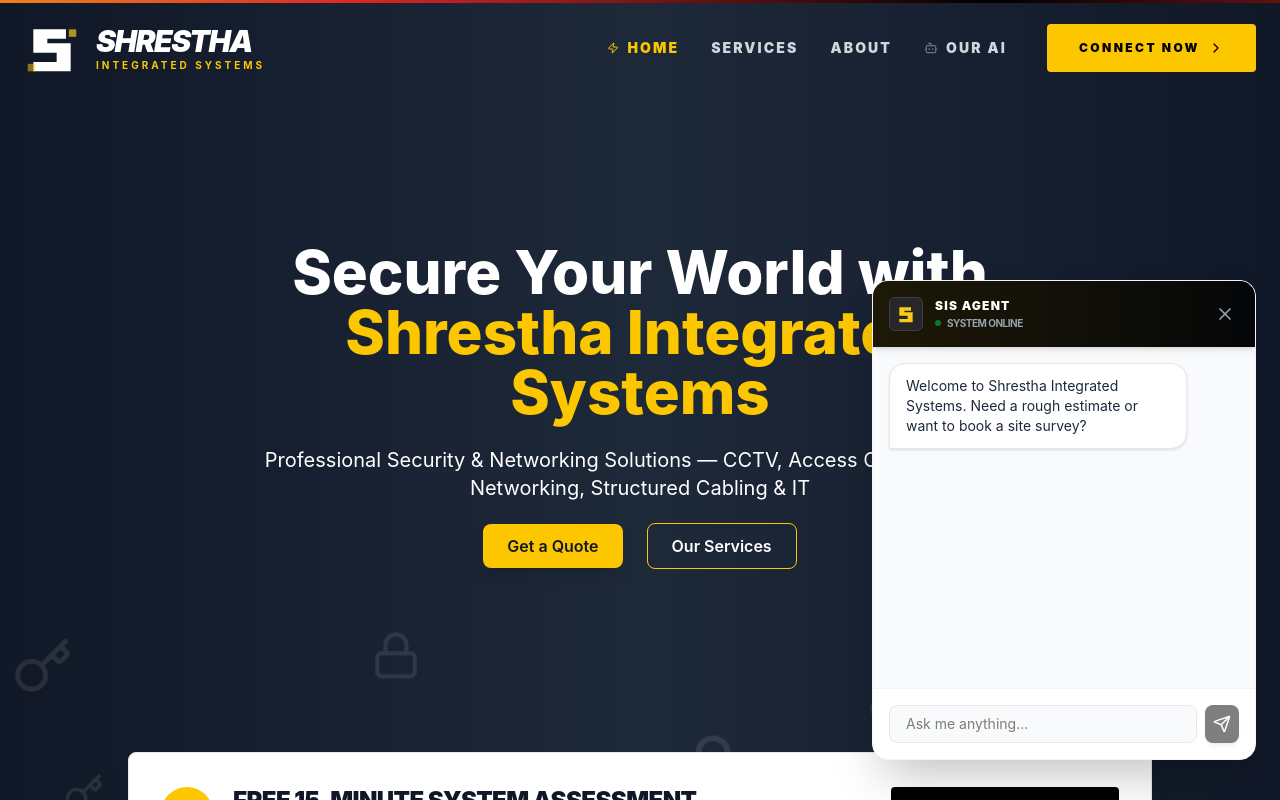
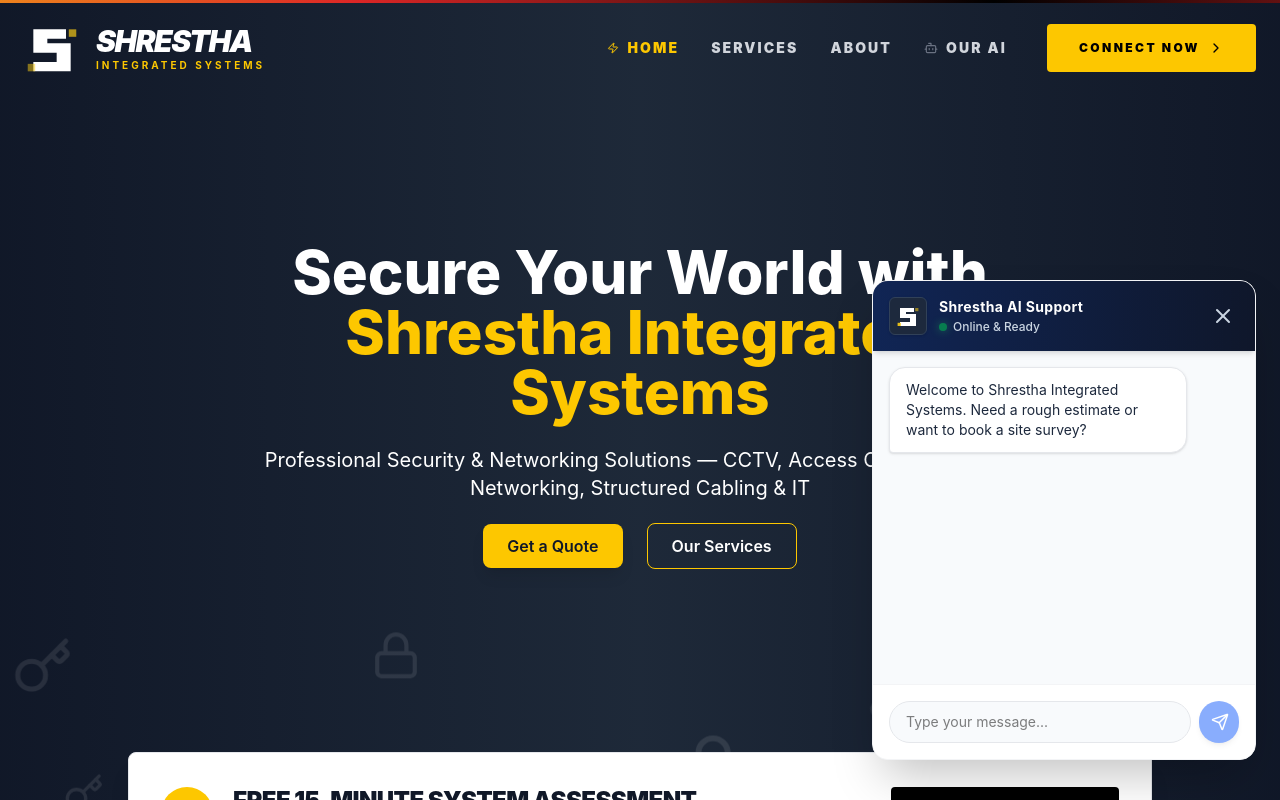
Before and after one commit to realbabish/Shrestha_Integrated_Systems, a React (Vite) app: page / in a window 1280 px wide. Both pictures are taken after a click on the button 1224 px from the left and 744 px from the top of the page. Shown: the top 800 px of the page. Built offline with nearby package versions, Linux system fonts and the light colour scheme.

Commit message:
Added high-end AI Agent chat now bubble restored UI

```diff
--- a/src/components/SIS-chatAgent/Chatwidget.jsx
+++ b/src/components/SIS-chatAgent/Chatwidget.jsx
@@ -1,11 +1,10 @@
 import { useState, useEffect, useRef } from 'react';
 import axios from 'axios';
-import { MessageCircle, X, Send, Bot } from 'lucide-react';
-import { motion, AnimatePresence } from 'framer-motion'; // Using framer-motion for the pop
+import { MessageCircle, X, Send } from 'lucide-react';
 
 function App() {
   const [isOpen, setIsOpen] = useState(false);
-  const [showHook, setShowHook] = useState(false); // New state for the "Chat now" pop
+  const [showHook, setShowHook] = useState(false); // <-- NEW STATE FOR THE BUBBLE
   const [messages, setMessages] = useState([
     { role: 'assistant', content: 'Welcome to Shrestha Integrated Systems. Need a rough estimate or want to book a site survey?' }
   ]);
@@ -14,7 +13,7 @@
   const [sessionId] = useState(() => Math.random().toString(36).substring(7));
   const messagesEndRef = useRef(null);
 
-  // 1. PROACTIVE POP: Show "Chat now" hook after 4 seconds
+  // <-- NEW: Auto-show the "Chat now" bubble after 4 seconds
   useEffect(() => {
     const timer = setTimeout(() => {
       if (!isOpen) setShowHook(true);
@@ -22,6 +21,7 @@
     return () => clearTimeout(timer);
   }, [isOpen]);
 
+  // Auto-scroll to the bottom when a new message arrives
   const scrollToBottom = () => {
     messagesEndRef.current?.scrollIntoView({ behavior: "smooth" });
   };
@@ -32,6 +32,7 @@
 
   const sendMessage = async () => {
     if (!input.trim()) return;
+
     const newMessages = [...messages, { role: 'user', content: input }];
     setMessages(newMessages);
     setInput('');
@@ -42,8 +43,10 @@
         text: input,
         session_id: sessionId
       });
+
       setMessages([...newMessages, { role: 'assistant', content: response.data.reply }]);
     } catch (error) {
+      console.error("Chat Error:", error);
       setMessages([...newMessages, { role: 'assistant', content: 'Sorry, I am having trouble connecting to the server.' }]);
     } finally {
       setIsTyping(false);
@@ -51,55 +54,78 @@
   };
 
   return (
-    <div className="fixed bottom-6 right-6 z-[9999] font-sans antialiased">
+    <div className="fixed bottom-6 right-6 z-50 font-sans antialiased">
 
-      {/* CHAT WINDOW */}
-      <AnimatePresence>
+      {/* CHAT WINDOW (Your exact original design) */}
       {isOpen && (
-          <motion.div
-            initial={{ opacity: 0, y: 20, scale: 0.95 }}
-            animate={{ opacity: 1, y: 0, scale: 1 }}
-            exit={{ opacity: 0, y: 20, scale: 0.95 }}
-            className="bg-white w-80 sm:w-96 h-[30rem] rounded-2xl shadow-2xl flex flex-col overflow-hidden border border-gray-100 mb-4"
-          >
-            {/* HEADER - Updated to your Brand Colors */}
-            <div className="bg-[#050608] text-white p-4 flex justify-between items-center shadow-md relative overflow-hidden">
-              <div className="absolute top-0 left-0 w-full h-full bg-gradient-to-r from-yellow-400/10 to-transparent pointer-events-none"></div>
+        <div className="bg-white w-80 sm:w-96 h-[30rem] rounded-2xl shadow-2xl flex flex-col overflow-hidden border border-gray-100 mb-4 animate-in slide-in-from-bottom-5 fade-in duration-300">
+
+          {/* HEADER */}
+          <div className="bg-slate-900 text-white p-4 flex justify-between items-center shadow-md z-10 relative overflow-hidden">
+            {/* Subtle background glow effect */}
+            <div className="absolute top-0 left-0 w-full h-full bg-gradient-to-r from-blue-600/20 to-transparent pointer-events-none"></div>
 
             <div className="flex items-center gap-3 z-10">
-                <div className="bg-zinc-800 p-1.5 rounded-md border border-zinc-700">
-                  <svg xmlns="http://www.w3.org/2000/svg" viewBox="0 0 60 60" className="w-5 h-5">
-                    <path d="M 45 10 L 10 10 L 10 35 L 35 35 L 35 45 L 10 45 L 10 55 L 50 55 L 50 25 L 25 25 L 25 20 L 45 20 Z" fill="#facc15" />
+
+              {/* YOUR EXACT SVG LOGO */}
+              <div className="bg-slate-800 p-1.5 rounded-md border border-slate-700 shadow-sm flex items-center justify-center">
+                <svg
+                  xmlns="http://www.w3.org/2000/svg"
+                  viewBox="0 0 60 60"
+                  className="w-6 h-6"
+                >
+                  <path
+                    d="M 45 10 L 10 10 L 10 35 L 35 35 L 35 45 L 10 45 L 10 55 L 50 55 L 50 25 L 25 25 L 25 20 L 45 20 Z"
+                    fill="#ffffff"
+                  />
+                  <rect x="48" y="10" width="8" height="8" fill="#facc15" className="animate-pulse" />
+                  <rect x="4" y="47" width="8" height="8" fill="#facc15" className="animate-pulse" style={{ animationDelay: "0.5s" }} />
                 </svg>
               </div>
+
               <div>
-                  <h3 className="font-black text-xs uppercase tracking-widest text-white">SIS Agent</h3>
+                <h3 className="font-bold text-sm tracking-wide">Shrestha AI Support</h3>
                 <div className="flex items-center gap-1.5 mt-0.5">
-                    <span className="w-1.5 h-1.5 bg-green-500 rounded-full animate-pulse"></span>
-                    <p className="text-[10px] text-gray-400 font-bold uppercase tracking-tighter">System Online</p>
+                  <span className="w-2 h-2 bg-green-500 rounded-full animate-pulse shadow-[0_0_8px_rgba(34,197,94,0.8)]"></span>
+                  <p className="text-xs text-slate-300 font-medium">Online & Ready</p>
                 </div>
               </div>
             </div>
-              <button onClick={() => setIsOpen(false)} className="text-gray-400 hover:text-white transition-colors p-1"><X size={20} /></button>
+
+            <button
+              onClick={() => setIsOpen(false)}
+              className="text-slate-300 hover:text-white transition-colors z-10 p-1"
+            >
+              <X size={24} />
+            </button>
           </div>
 
           {/* CHAT AREA */}
-            <div className="flex-1 p-4 overflow-y-auto bg-gray-50 flex flex-col gap-4">
+          <div className="flex-1 p-4 overflow-y-auto bg-slate-50 flex flex-col gap-4">
             {messages.map((msg, i) => (
-                <div key={i} className={`flex ${msg.role === 'user' ? 'justify-end' : 'justify-start'}`}>
-                  <div className={`p-3 px-4 rounded-2xl max-w-[85%] text-sm shadow-sm ${
-                      msg.role === 'user' ? 'bg-black text-white rounded-br-none' : 'bg-white border border-gray-200 text-slate-800 rounded-bl-none'
-                  }`}>
+              <div
+                key={i}
+                className={`flex ${msg.role === 'user' ? 'justify-end' : 'justify-start'}`}
+              >
+                <div
+                  className={`p-3 px-4 rounded-2xl max-w-[85%] text-sm shadow-sm ${
+                    msg.role === 'user'
+                      ? 'bg-blue-600 text-white rounded-br-sm'
+                      : 'bg-white border border-gray-200 text-slate-800 rounded-bl-sm'
+                  }`}
+                >
                   {msg.content}
                 </div>
               </div>
             ))}
+
+            {/* Typing Indicator */}
             {isTyping && (
               <div className="flex justify-start">
-                  <div className="bg-white border border-gray-200 px-4 py-2 rounded-2xl rounded-bl-none shadow-sm flex gap-1 items-center">
-                    <span className="w-1.5 h-1.5 bg-yellow-400 rounded-full animate-bounce"></span>
-                    <span className="w-1.5 h-1.5 bg-yellow-400 rounded-full animate-bounce" style={{ animationDelay: '0.2s' }}></span>
-                    <span className="w-1.5 h-1.5 bg-yellow-400 rounded-full animate-bounce" style={{ animationDelay: '0.4s' }}></span>
+                <div className="bg-white border border-gray-200 p-4 rounded-2xl rounded-bl-sm shadow-sm flex gap-1.5 items-center">
+                  <span className="w-2 h-2 bg-slate-400 rounded-full animate-bounce"></span>
+                  <span className="w-2 h-2 bg-slate-400 rounded-full animate-bounce" style={{ animationDelay: '0.2s' }}></span>
+                  <span className="w-2 h-2 bg-slate-400 rounded-full animate-bounce" style={{ animationDelay: '0.4s' }}></span>
                 </div>
               </div>
             )}
@@ -109,59 +135,60 @@
           {/* INPUT AREA */}
           <div className="p-4 bg-white border-t border-gray-100 flex gap-2">
             <input
-                type="text" value={input}
+              type="text"
+              value={input}
               onChange={(e) => setInput(e.target.value)}
               onKeyDown={(e) => e.key === 'Enter' && sendMessage()}
-                placeholder="Ask me anything..."
-                className="flex-1 bg-gray-50 border border-gray-200 rounded-lg px-4 py-2 text-sm focus:outline-none focus:ring-1 focus:ring-yellow-400"
+              placeholder="Type your message..."
+              className="flex-1 bg-slate-50 border border-gray-200 rounded-full px-4 py-2.5 text-sm focus:outline-none focus:ring-2 focus:ring-blue-500 transition-shadow"
             />
-              <button onClick={sendMessage} disabled={isTyping || !input.trim()} className="bg-black text-white p-2 rounded-lg hover:bg-yellow-400 hover:text-black transition-all disabled:opacity-50 shadow-md">
-                <Send size={18} />
+            <button
+              onClick={sendMessage}
+              disabled={isTyping || !input.trim()}
+              className="bg-blue-600 text-white p-2.5 rounded-full hover:bg-blue-700 transition-colors disabled:opacity-50 disabled:cursor-not-allowed shadow-md flex-shrink-0"
+            >
+              <Send size={18} className="ml-0.5" />
             </button>
           </div>
-          </motion.div>
+        </div>
       )}
-      </AnimatePresence>
 
-      {/* FLOATING LAUNCHER & PROACTIVE HOOK */}
+      {/* THE LAUNCHER AND THE HOOK */}
       {!isOpen && (
         <div className="flex flex-col items-end">
-          {/* THE HOOK POPOVER */}
-          <AnimatePresence>
+
+          {/* <-- THE NEW POP-UP BUBBLE --> */}
           {showHook && (
-              <motion.div
-                initial={{ opacity: 0, y: 10, scale: 0.9 }}
-                animate={{ opacity: 1, y: 0, scale: 1 }}
-                exit={{ opacity: 0, scale: 0.9 }}
-                className="mb-4 bg-white border border-gray-200 p-3 rounded-xl shadow-xl flex items-center gap-3 relative mr-2 cursor-pointer"
+            <div
+              className="mb-4 mr-1 bg-white border border-gray-200 p-3 rounded-xl shadow-lg flex items-start gap-3 relative cursor-pointer animate-in fade-in slide-in-from-bottom-2 duration-500"
               onClick={() => { setIsOpen(true); setShowHook(false); }}
             >
-                {/* Small triangle arrow for the bubble */}
+              {/* Little triangle pointing to the button */}
               <div className="absolute -bottom-2 right-6 w-4 h-4 bg-white border-r border-b border-gray-200 rotate-45"></div>
 
-                <div className="bg-yellow-400 p-1.5 rounded-lg">
-                  <Bot size={16} className="text-black" />
+              <div>
+                <p className="text-xs font-bold text-slate-800">Have a question?</p>
+                <p className="text-[10px] text-blue-600 font-semibold mt-0.5">Chat with our AI Agent</p>
               </div>
-                <div className="pr-4">
-                  <p className="text-[10px] text-gray-500 font-bold uppercase tracking-widest">SIS Agent</p>
-                  <p className="text-xs font-black text-black">Chat now for a quick quote</p>
+              <button
+                onClick={(e) => { e.stopPropagation(); setShowHook(false); }}
+                className="text-gray-400 hover:text-gray-600 transition-colors ml-2 -mt-1 -mr-1 p-1"
+              >
+                <X size={14} />
+              </button>
             </div>
-                <button onClick={(e) => { e.stopPropagation(); setShowHook(false); }} className="text-gray-400 hover:text-black transition-colors"><X size={14}/></button>
-              </motion.div>
           )}
-          </AnimatePresence>
 
-          {/* THE BUTTON */}
+          {/* YOUR EXACT ORIGINAL FLOATING BUBBLE */}
           <button
             onClick={() => { setIsOpen(true); setShowHook(false); }}
-            className="group bg-black text-yellow-400 p-4 rounded-full shadow-2xl hover:bg-yellow-400 hover:text-black transition-all duration-300 hover:scale-110 relative border-2 border-yellow-400/20"
+            className="group bg-blue-600 text-white p-4 rounded-full shadow-2xl hover:bg-blue-700 transition-all duration-300 hover:scale-110 float-right flex items-center justify-center relative"
           >
             <MessageCircle size={28} className="group-hover:rotate-12 transition-transform duration-300" />
-
             {/* Notification Dot */}
-            <span className="absolute -top-1 -right-1 flex h-4 w-4">
-              <span className="animate-ping absolute inline-flex h-full w-full rounded-full bg-yellow-400 opacity-75"></span>
-              <span className="relative inline-flex rounded-full h-4 w-4 bg-yellow-500 border-2 border-black"></span>
+            <span className="absolute top-0 right-0 flex h-3 w-3">
+              <span className="animate-ping absolute inline-flex h-full w-full rounded-full bg-red-400 opacity-75"></span>
+              <span className="relative inline-flex rounded-full h-3 w-3 bg-red-500 border-2 border-white"></span>
             </span>
           </button>
         </div>
```
Lines whose indentation alone changed are shown as unchanged.
